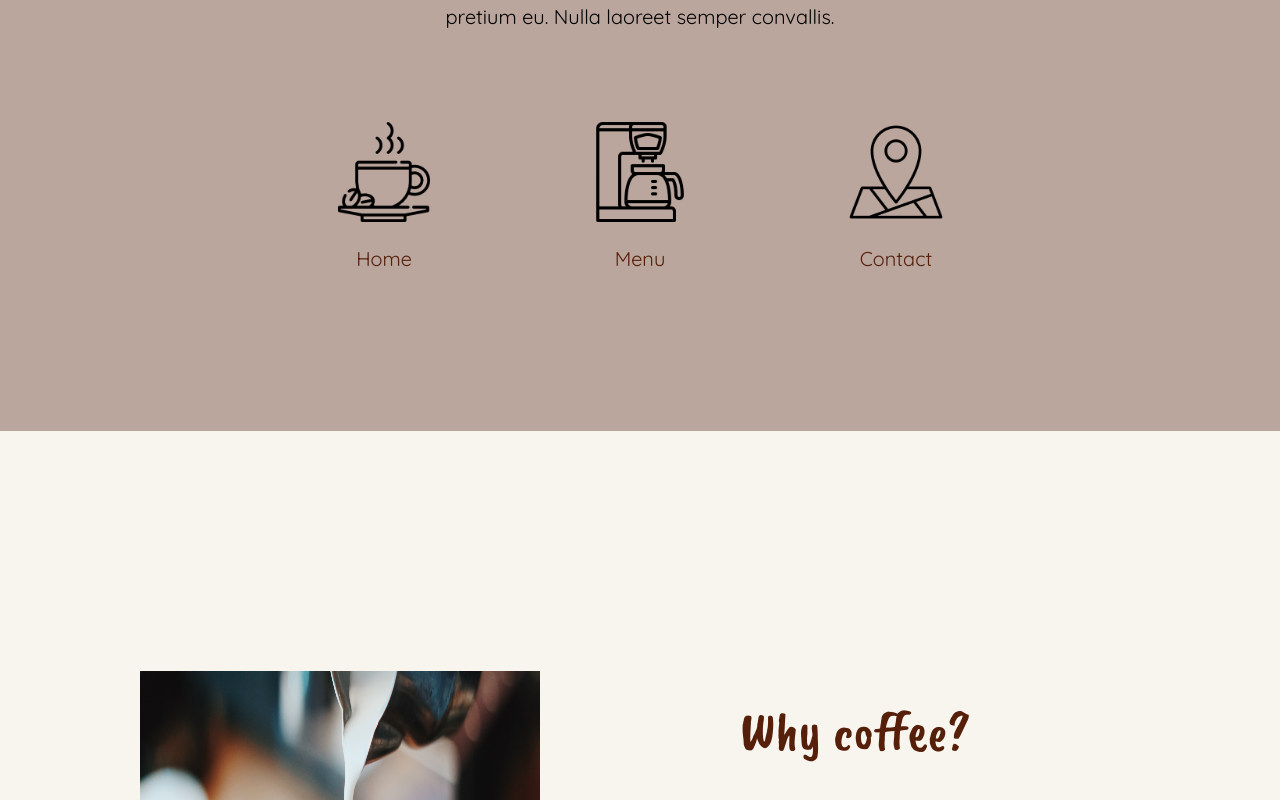
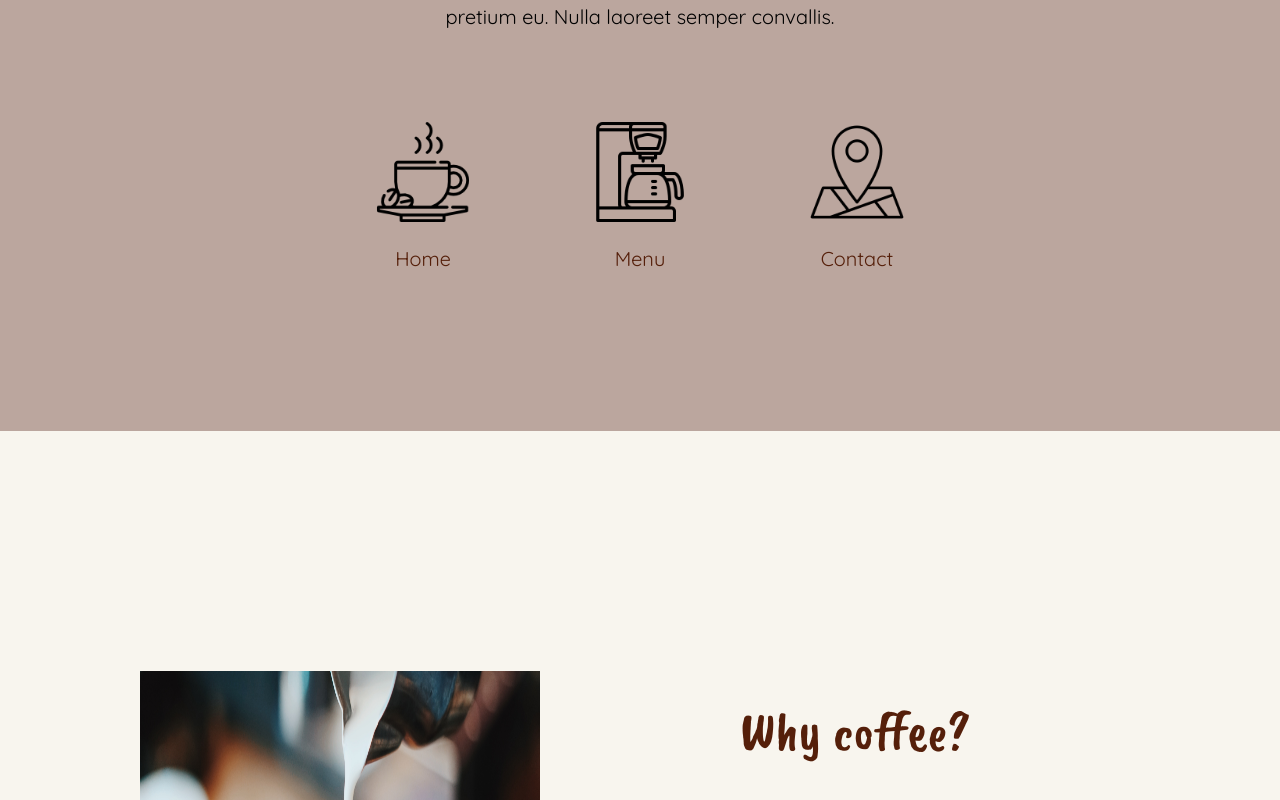
Before and after one commit to codinghim/cafetemplate, a Next.js app: page / in a window 1280 px wide. Shown: the part 1280-2080 px from the top of the page. Built offline with nearby package versions, Linux system fonts and the light colour scheme.

Commit message:
aos added

```diff
--- a/package.json
+++ b/package.json
@@ -8,6 +8,7 @@
     "start": "next start"
   },
   "dependencies": {
+    "aos": "^2.3.4",
     "next": "10.0.5",
     "react": "17.0.1",
     "react-dom": "17.0.1",
--- a/pages/_app.js
+++ b/pages/_app.js
@@ -1,6 +1,12 @@
 import '../styles/globals.scss'
+import Aos from "aos"
+import "aos/dist/aos.css"
+import { useEffect } from 'react'
 
 function MyApp({ Component, pageProps }) {
+  useEffect(()=>{
+    Aos.init({duration: 1300})
+  })
   return <Component {...pageProps} />
 }
 
--- a/pages/index.js
+++ b/pages/index.js
@@ -35,19 +35,19 @@ const Home = () => {
                     </p>
                     <div className={Styles.icons_container}>
                         <Link href="/about">
-                            <a>
+                            <a data-aos="fade-up">
                                 <Image src="/icons/coffee-cup.png" width={100} height={100} />
                                 <p className={Styles.icon_desc}>Home</p>
                             </a>
                         </Link>
                         <Link href="/menu">
-                            <a>
+                            <a data-aos="fade-up" data-aos-delay="200">
                                 <Image src="/icons/coffee-machine.png" width={100} height={100} />
                                 <p className={Styles.icon_desc}>Menu</p>
                             </a>
                         </Link>
                         <Link href="/contact">
-                            <a>
+                            <a data-aos="fade-up" data-aos-delay="400">
                                 <Image src="/icons/location.png" width={100} height={100} />
                                 <p className={Styles.icon_desc}>Contact</p>
                             </a>
@@ -60,7 +60,7 @@ const Home = () => {
                         <div className={Styles.why_image_container_left}>
                             <Image src="/images/coffee/fahmi-fakhrudin-nzyzAUsbV0M-unsplash.jpg" layout="fill"/>
                         </div>
-                        <div className={Styles.why_desc_container_right}>
+                        <div className={Styles.why_desc_container_right} data-aos="fade-left" data-aos-offset="500">
                             <p className={Styles.why_title}>Why coffee?</p>
                             <p className={Styles.why_desc}>Lorem ipsum dolor sit amet, consectetur adipiscing elit.
                         Nam ut tristique lacus. In et mollis massa. Aliquam egestas congue ex non lacinia.
@@ -68,7 +68,7 @@ const Home = () => {
                         Cras ullamcorper lacinia felis, vestibulum venenatis dui pretium eu
                         . Nulla laoreet semper convallis.</p>
                         </div>
-                        <div className={Styles.why_desc_container_left}>
+                        <div className={Styles.why_desc_container_left} data-aos="fade-right" data-aos-offset="500">
                             <p className={Styles.why_title}>Why cafe mocha?</p>
                             <p className={Styles.why_desc}>Lorem ipsum dolor sit amet, consectetur adipiscing elit.
                         Nam ut tristique lacus. In et mollis massa. Aliquam egestas congue ex non lacinia.
--- a/styles/pages/index.module.scss
+++ b/styles/pages/index.module.scss
@@ -12,6 +12,9 @@
         margin-top: 17vh;
         @include breakpoint(mobile){
             height: 65%;
+        }
+        @include breakpoint(desktop){
+            width: 75vw;
         }
 
     }
@@ -57,32 +60,54 @@
         width: 60vw;
         margin: $md_font auto 0 auto;
 
-        @include breakpoint(mobile){
-            font-size: $sm_font_m;
-            width: 80vw;
-        }
+
     }
 
     .icons_container{
-        display: grid;
-        grid-template-columns: 20vw 20vw 20vw;
+        display: flex;
         margin: 10vh auto 0 auto;
         width: 60vw;
+        justify-content: space-evenly;
+        overflow: hidden;
         .icon_desc{
             margin-top: $sm_font;
             color: $color2;
             font-size: $sm_font;
         }
-        @include breakpoint(mobile){
+        @include breakpoint(tablet){
             width: 81vw;
-            grid-template-columns: 27vw 27vw 27vw;
             >a{
                 padding: 10%;
             }
         }
-
-
+        @include breakpoint(mobile){
+            width: 81vw;
+            >a{
+                padding: 10%;
+            }
+        }
     }
+    // .icons_container{
+    //     display: grid;
+    //     grid-template-columns: 20vw 20vw 20vw;
+    //     margin: 10vh auto 0 auto;
+    //     width: 60vw;
+    //     >*{
+    //         overflow: hidden;
+    //     }
+    //     .icon_desc{
+    //         margin-top: $sm_font;
+    //         color: $color2;
+    //         font-size: $sm_font;
+    //     }
+    //     @include breakpoint(mobile){
+    //         width: 81vw;
+    //         grid-template-columns: 27vw 27vw 27vw;
+    //         >a{
+    //             padding: 10%;
+    //         }
+    //     }
+    // }
 }
 
 .why_section{
```
Also changed, not shown: 1 other file (tests, documents, lock files or other folders).
